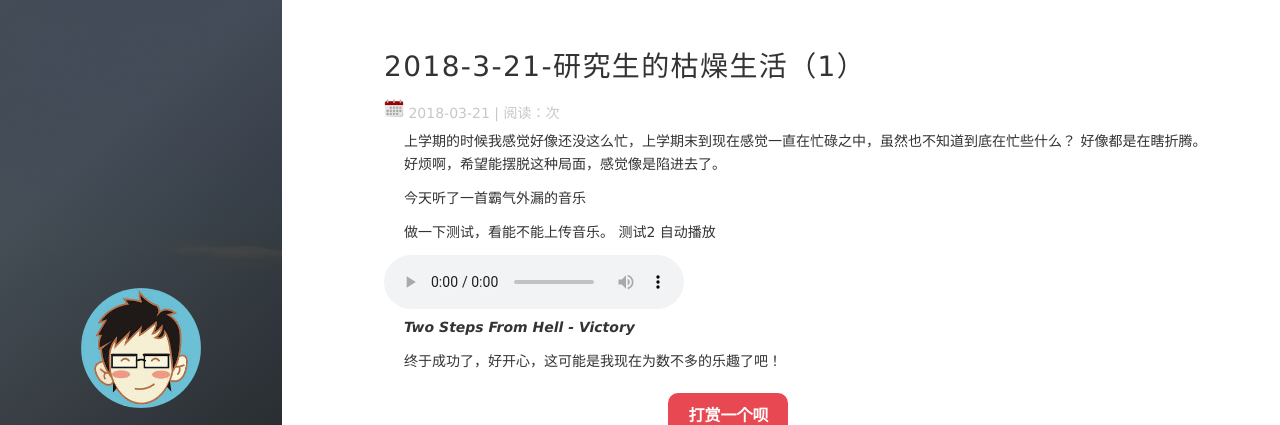
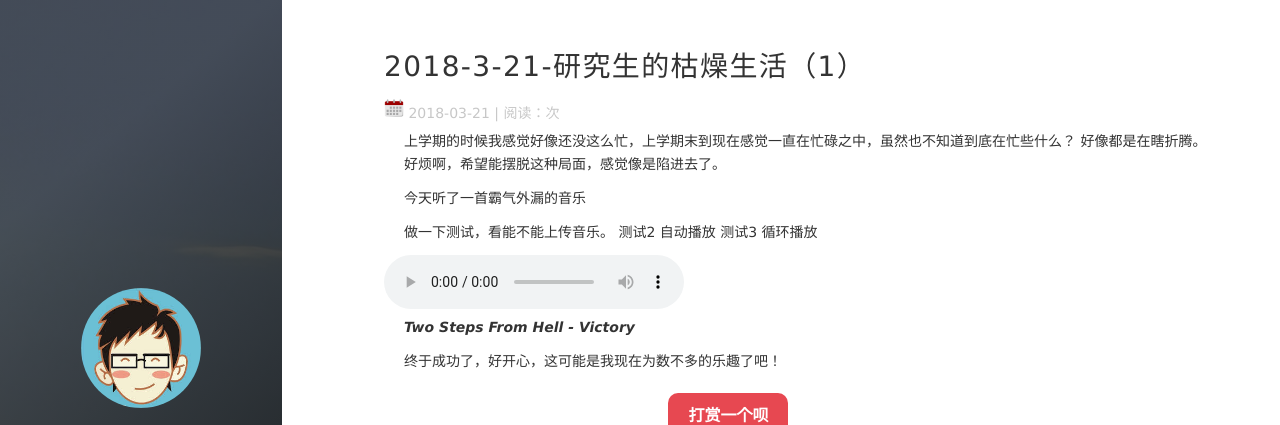
Before and after one commit to tfxidian/tfxidianbackup, a Jekyll site: the page built from _posts/2018-3-21-研究生的枯燥生活（1）.md, in a window 1280 px wide. Shown: the top 425 px of the page. Built offline with Jekyll 4.4.1, drawn with Linux system fonts in a browser that asks for light colours; nearby versions of some CDN libraries; our own code applies the rules of GitHub Pages for plain Markdown files; comment, search, counter and statistics services are not loaded.

Commit message:
修改文件: _posts/2018-3-21-研究生的枯燥生活（1）.md

```diff
--- a/_posts/2018-3-21-研究生的枯燥生活（1）.md
+++ b/_posts/2018-3-21-研究生的枯燥生活（1）.md
@@ -14,6 +14,7 @@ grammar_cjkRuby: true
 
   做一下测试，看能不能上传音乐。
   测试2 自动播放
+  测试3 循环播放
 
 <audio controls autoplay height="100" width="100"  loop="loop">
   <source src="/audio/Two Steps From Hell - Victory.mp3" type="audio/mpeg">
```
